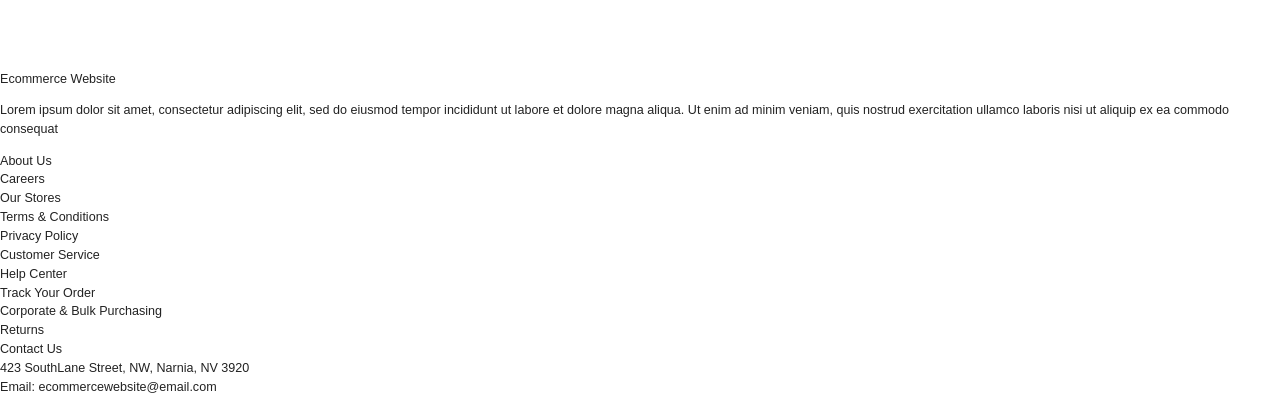
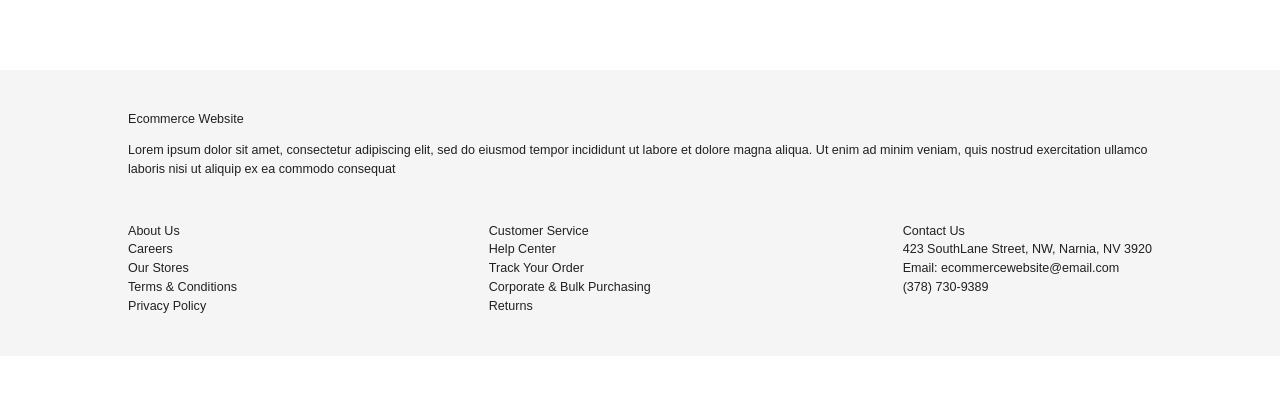
Before and after one commit to brosmar18/ecommerce-client, a React (Create React App) app: page / in a window 1280 px wide. Shown: the part 1135-1534 px from the top of the page. After the commit the page ends 1491 px from the top, so only its background shows below. Built offline with nearby package versions, Linux system fonts and the light colour scheme; no server answers; a web font is replaced by a local one.

Commit message:
parent container styles added

```diff
--- a/src/pages/Global/Footer.jsx
+++ b/src/pages/Global/Footer.jsx
@@ -10,8 +10,16 @@ function Footer() {
 
 
     return (
-        <Box>
-            <Box>
+        <Box marginTop="70px" padding="40px 0" backgroundColor={neutral.light}>
+            <Box
+                width="80%"
+                margin="auto"
+                display="flex"
+                justifyContent="space-between"
+                flexWrap="wrap"
+                rowGap="30px"
+                columnGap="clamp(20px, 30px, 40px)"
+            >
                 <Box>
                     <Typography>
                         Ecommerce Website
```
